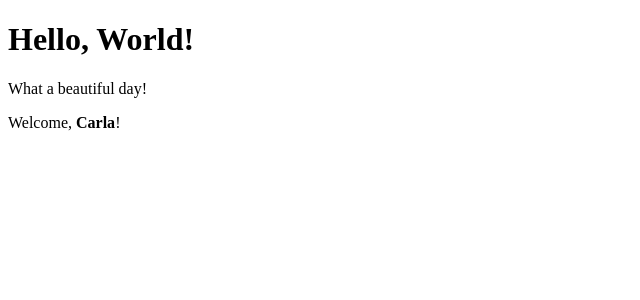
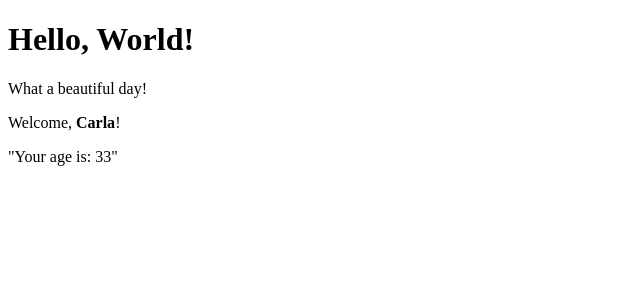
Before and after one commit to ameted83/React-exercises, a React (Create React App) app: page / in a window 1280 px wide. Shown: the top 300 px of the page, without its empty margins (0-640 px from the left). Built offline with nearby package versions, Linux system fonts and the light colour scheme.

Commit message:
conditional-rendering-03

```diff
--- a/src/Age.js
+++ b/src/Age.js
@@ -2,12 +2,20 @@ import React from "react";
 
 class Age extends React.Component {
   render() {
-    return <>{this.props.age > 18 && <p>"Your age is: {this.props.age}"</p>}</>;
+    return (
+      <>
+        {this.props.age > 18 && this.props.age < 65 ? (
+          <p>"Your age is: {this.props.age}"</p>
+        ) : (
+          <p></p>
+        )}
+      </>
+    );
   }
 }
 
-Age.defaultProps = {
-  age: "39",
-};
+/*Age.defaultProps = {
+  age: "70",
+};*/
 
 export default Age;
--- a/src/Welcome.js
+++ b/src/Welcome.js
@@ -8,7 +8,7 @@ class Welcome extends React.Component {
           Welcome, <strong>{this.props.name}</strong>!
         </p>
         {/* <p>Your age is: {this.props.age}</p> */}
-        <Age age={true} />
+        <Age age={33} />
       </>
     );
   }
```
